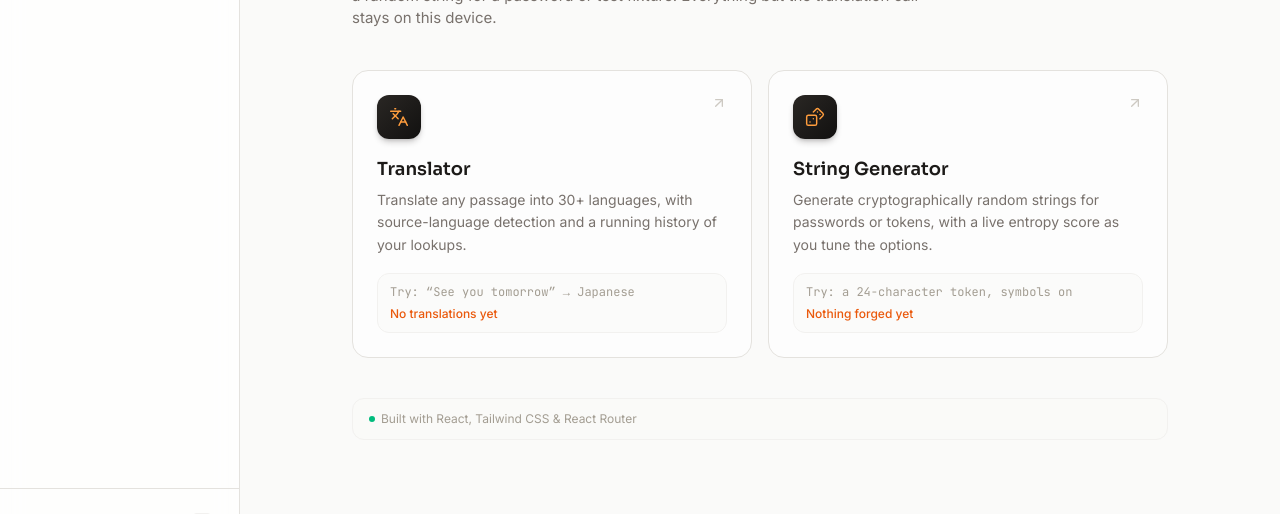
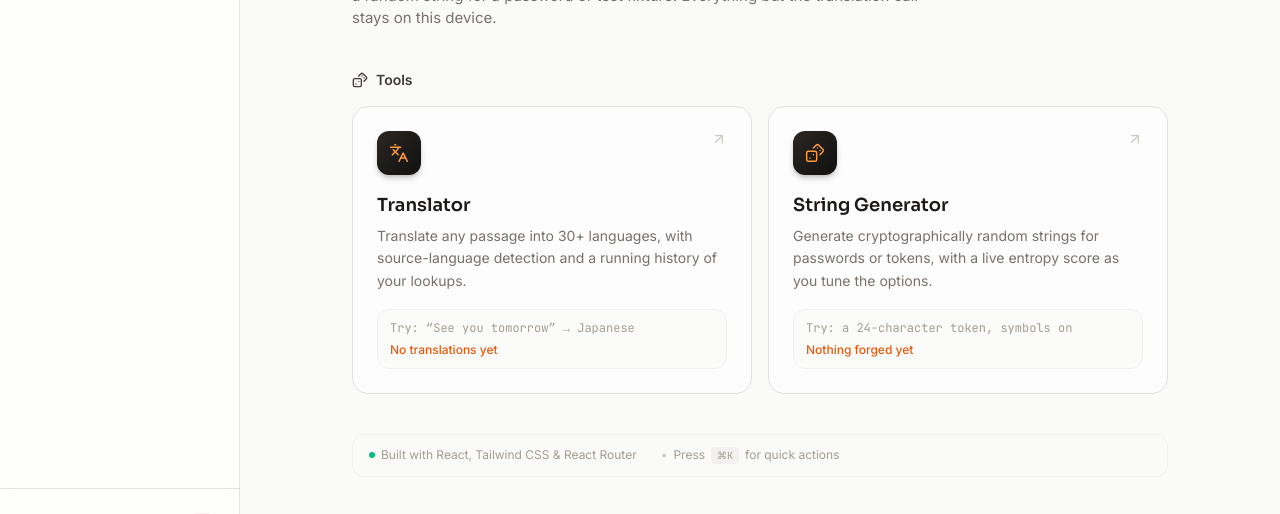
Before and after one commit to Shriii19/Q-skills-Task, a React (Vite) app: page / in a window 1280 px wide. Shown: the part 202-716 px from the top of the page. Built offline with nearby package versions, Linux system fonts and the light colour scheme; no server answers.

Commit message:
feat(Home): add activity section with stats cards for translations, characters, strings, and recent items

```diff
--- a/src/pages/Home.jsx
+++ b/src/pages/Home.jsx
@@ -1,9 +1,10 @@
 import { Link } from 'react-router-dom'
 import { motion } from 'framer-motion'
-import { ArrowUpRight, Dices, Languages } from 'lucide-react'
+import { ArrowUpRight, Dices, Languages, Activity, Hash, Type, Clock } from 'lucide-react'
 import { useDocumentTitle } from '../lib/useDocumentTitle'
 import { useLocalStorage } from '../lib/useLocalStorage'
 import { languageName } from '../data/languages'
+import StatsCard from '../components/ui/StatsCard'
 
 const container = {
   hidden: {},
@@ -22,6 +23,7 @@ export default function Home() {
 
   const lastTranslation = translationHistory[0]
   const lastString = stringHistory[0]
+  const hasActivity = stats.translations > 0 || stats.strings > 0
 
   return (
     <motion.div variants={container} initial="hidden" animate="show" className="space-y-10">
@@ -45,7 +47,48 @@ export default function Home() {
         </p>
       </motion.div>
 
-      <motion.div variants={item} className="grid gap-4 sm:grid-cols-2">
+      {hasActivity && (
+        <motion.div variants={item}>
+          <h2 className="mb-4 flex items-center gap-2 text-sm font-semibold text-ink-700 dark:text-ink-300">
+            <Activity className="h-4 w-4" />
+            Your Activity
+          </h2>
+          <div className="grid gap-4 sm:grid-cols-2 lg:grid-cols-4">
+            <StatsCard
+              icon={Languages}
+              label="Translations"
+              value={stats.translations}
+              color="ember"
+            />
+            <StatsCard
+              icon={Type}
+              label="Characters"
+              value={stats.characters}
+              color="blue"
+            />
+            <StatsCard
+              icon={Hash}
+              label="Strings"
+              value={stats.strings}
+              color="purple"
+            />
+            <StatsCard
+              icon={Clock}
+              label="Recent Items"
+              value={translationHistory.length + stringHistory.length}
+              trend="in history"
+              color="green"
+            />
+          </div>
+        </motion.div>
+      )}
+
+      <motion.div variants={item}>
+        <h2 className="mb-4 flex items-center gap-2 text-sm font-semibold text-ink-700 dark:text-ink-300">
+          <Dices className="h-4 w-4" />
+          Tools
+        </h2>
+        <div className="grid gap-4 sm:grid-cols-2">
         <ToolCard
           to="/translator"
           icon={Languages}
@@ -74,6 +117,7 @@ export default function Home() {
           }
           preview={lastString ? lastString.value : 'Try: a 24-character token, symbols on'}
         />
+        </div>
       </motion.div>
 
       <motion.div
@@ -90,6 +134,10 @@ export default function Home() {
             {timeAgo(lastTranslation.timestamp)}
           </span>
         )}
+        <span className="flex items-center gap-1.5">
+          <span className="text-ink-300 dark:text-ink-600">•</span>
+          Press <kbd className="rounded bg-ink-100 px-1.5 py-0.5 font-mono text-[10px] dark:bg-ink-800">⌘K</kbd> for quick actions
+        </span>
       </motion.div>
     </motion.div>
   )
```
